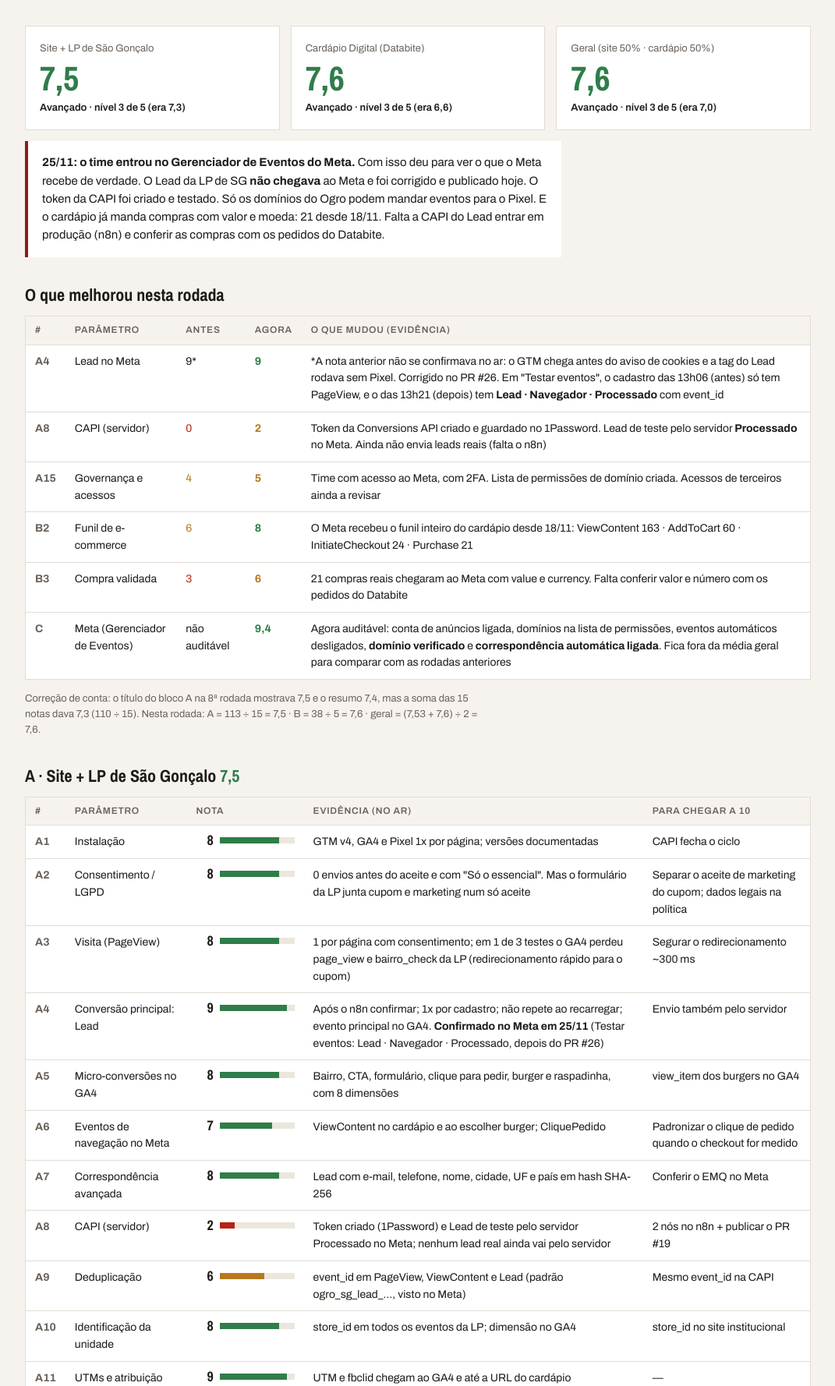
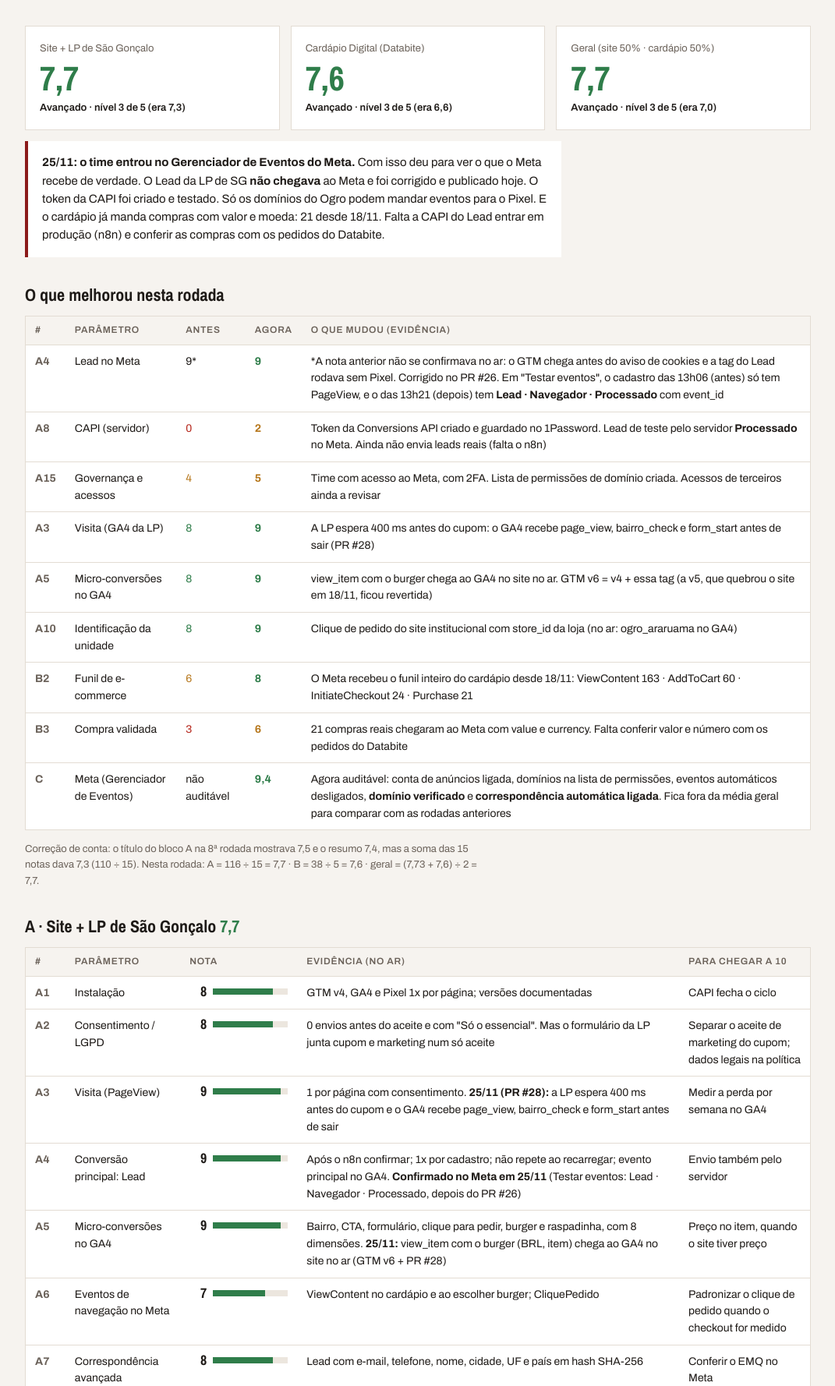
Before and after one commit to dev-seven7/ogro-auditoria-pixel, a plain HTML site: page index.html in a window 1280 px wide. Shown: the part 235-2013 px from the top of the page at 78% size, without its empty margins (104-1175 px from the left). Drawn offline with nearby package versions, Linux system fonts and the light colour scheme.

Commit message:
docs: auditoria 9ª rodada · bloco A 7,7 (view_item no GA4, store_id no site, GA4 da LP) · geral 7,7
Co-Authored-By: Claude Opus 5.5 <noreply@anthropic.com>

```diff
--- a/index.html
+++ b/index.html
@@ -63,9 +63,9 @@ footer{font-size:12px;color:var(--muted);border-top:1px solid var(--line);paddin
 
 <section>
   <div class="tiles">
-    <div class="tile"><span class="lbl">Site + LP de São Gonçalo</span><span class="num hi">7,5</span><span class="lvl">Avançado · nível 3 de 5 (era 7,3)</span></div>
+    <div class="tile"><span class="lbl">Site + LP de São Gonçalo</span><span class="num hi">7,7</span><span class="lvl">Avançado · nível 3 de 5 (era 7,3)</span></div>
     <div class="tile"><span class="lbl">Cardápio Digital (Databite)</span><span class="num hi">7,6</span><span class="lvl">Avançado · nível 3 de 5 (era 6,6)</span></div>
-    <div class="tile"><span class="lbl">Geral (site 50% · cardápio 50%)</span><span class="num hi">7,6</span><span class="lvl">Avançado · nível 3 de 5 (era 7,0)</span></div>
+    <div class="tile"><span class="lbl">Geral (site 50% · cardápio 50%)</span><span class="num hi">7,7</span><span class="lvl">Avançado · nível 3 de 5 (era 7,0)</span></div>
   </div>
   <div class="lead-box"><p><strong>25/11: o time entrou no Gerenciador de Eventos do Meta.</strong> Com isso deu para ver o que o Meta recebe de verdade. O Lead da LP de SG <strong>não chegava</strong> ao Meta e foi corrigido e publicado hoje. O token da CAPI foi criado e testado. Só os domínios do Ogro podem mandar eventos para o Pixel. E o cardápio já manda compras com valor e moeda: 21 desde 18/11. Falta a CAPI do Lead entrar em produção (n8n) e conferir as compras com os pedidos do Databite.</p></div>
 </section>
@@ -78,35 +78,38 @@ footer{font-size:12px;color:var(--muted);border-top:1px solid var(--line);paddin
       <tr><td class="id">A4</td><td>Lead no Meta</td><td>9*</td><td class="hi"><strong>9</strong></td><td>*A nota anterior não se confirmava no ar: o GTM chega antes do aviso de cookies e a tag do Lead rodava sem Pixel. Corrigido no PR #26. Em "Testar eventos", o cadastro das 13h06 (antes) só tem PageView, e o das 13h21 (depois) tem <strong>Lead · Navegador · Processado</strong> com event_id</td></tr>
       <tr><td class="id">A8</td><td>CAPI (servidor)</td><td class="lo">0</td><td class="mid"><strong>2</strong></td><td>Token da Conversions API criado e guardado no 1Password. Lead de teste pelo servidor <strong>Processado</strong> no Meta. Ainda não envia leads reais (falta o n8n)</td></tr>
       <tr><td class="id">A15</td><td>Governança e acessos</td><td class="mid">4</td><td class="mid"><strong>5</strong></td><td>Time com acesso ao Meta, com 2FA. Lista de permissões de domínio criada. Acessos de terceiros ainda a revisar</td></tr>
+      <tr><td class="id">A3</td><td>Visita (GA4 da LP)</td><td class="hi">8</td><td class="hi"><strong>9</strong></td><td>A LP espera 400 ms antes do cupom: o GA4 recebe page_view, bairro_check e form_start antes de sair (PR #28)</td></tr>
+      <tr><td class="id">A5</td><td>Micro-conversões no GA4</td><td class="hi">8</td><td class="hi"><strong>9</strong></td><td>view_item com o burger chega ao GA4 no site no ar. GTM v6 = v4 + essa tag (a v5, que quebrou o site em 18/11, ficou revertida)</td></tr>
+      <tr><td class="id">A10</td><td>Identificação da unidade</td><td class="hi">8</td><td class="hi"><strong>9</strong></td><td>Clique de pedido do site institucional com store_id da loja (no ar: ogro_araruama no GA4)</td></tr>
       <tr><td class="id">B2</td><td>Funil de e-commerce</td><td class="mid">6</td><td class="hi"><strong>8</strong></td><td>O Meta recebeu o funil inteiro do cardápio desde 18/11: ViewContent 163 · AddToCart 60 · InitiateCheckout 24 · Purchase 21</td></tr>
       <tr><td class="id">B3</td><td>Compra validada</td><td class="lo">3</td><td class="mid"><strong>6</strong></td><td>21 compras reais chegaram ao Meta com value e currency. Falta conferir valor e número com os pedidos do Databite</td></tr>
       <tr><td class="id">C</td><td>Meta (Gerenciador de Eventos)</td><td>não auditável</td><td class="hi"><strong>9,4</strong></td><td>Agora auditável: conta de anúncios ligada, domínios na lista de permissões, eventos automáticos desligados, <strong>domínio verificado</strong> e <strong>correspondência automática ligada</strong>. Fica fora da média geral para comparar com as rodadas anteriores</td></tr>
     </tbody>
   </table></div>
-  <p class="note">Correção de conta: o título do bloco A na 8ª rodada mostrava 7,5 e o resumo 7,4, mas a soma das 15 notas dava 7,3 (110 ÷ 15). Nesta rodada: A = 113 ÷ 15 = 7,5 · B = 38 ÷ 5 = 7,6 · geral = (7,53 + 7,6) ÷ 2 = 7,6.</p>
+  <p class="note">Correção de conta: o título do bloco A na 8ª rodada mostrava 7,5 e o resumo 7,4, mas a soma das 15 notas dava 7,3 (110 ÷ 15). Nesta rodada: A = 116 ÷ 15 = 7,7 · B = 38 ÷ 5 = 7,6 · geral = (7,73 + 7,6) ÷ 2 = 7,7.</p>
 </section>
 
 <section>
-  <h2>A · Site + LP de São Gonçalo <span class="hi">7,5</span></h2>
-  <!-- 9ª rodada: 8+8+8+9+8+7+8+2+6+8+9+9+9+9+5 = 113 / 15 = 7,53 -->
+  <h2>A · Site + LP de São Gonçalo <span class="hi">7,7</span></h2>
+  <!-- 9ª rodada: 8+8+9+9+9+7+8+2+6+9+9+9+9+9+5 = 116 / 15 = 7,73 -->
   <div class="tbl"><table>
     <thead><tr><th>#</th><th>Parâmetro</th><th>Nota</th><th>Evidência (no ar)</th><th>Para chegar a 10</th></tr></thead>
     <tbody>
       <tr><td class="id">A1</td><td>Instalação</td><td class="sc"><span class="bar" style="--v:8;--c:var(--good)"><b>8</b><i></i></span></td><td>GTM v4, GA4 e Pixel 1x por página; versões documentadas</td><td>CAPI fecha o ciclo</td></tr>
       <tr><td class="id">A2</td><td>Consentimento / LGPD</td><td class="sc"><span class="bar" style="--v:8;--c:var(--good)"><b>8</b><i></i></span></td><td>0 envios antes do aceite e com "Só o essencial". Mas o formulário da LP junta cupom e marketing num só aceite</td><td>Separar o aceite de marketing do cupom; dados legais na política</td></tr>
-      <tr><td class="id">A3</td><td>Visita (PageView)</td><td class="sc"><span class="bar" style="--v:8;--c:var(--good)"><b>8</b><i></i></span></td><td>1 por página com consentimento; em 1 de 3 testes o GA4 perdeu page_view e bairro_check da LP (redirecionamento rápido para o cupom)</td><td>Segurar o redirecionamento ~300 ms</td></tr>
+      <tr><td class="id">A3</td><td>Visita (PageView)</td><td class="sc"><span class="bar" style="--v:9;--c:var(--good)"><b>9</b><i></i></span></td><td>1 por página com consentimento. <strong>25/11 (PR #28):</strong> a LP espera 400 ms antes do cupom e o GA4 recebe page_view, bairro_check e form_start antes de sair</td><td>Medir a perda por semana no GA4</td></tr>
       <tr><td class="id">A4</td><td>Conversão principal: Lead</td><td class="sc"><span class="bar" style="--v:9;--c:var(--good)"><b>9</b><i></i></span></td><td>Após o n8n confirmar; 1x por cadastro; não repete ao recarregar; evento principal no GA4. <strong>Confirmado no Meta em 25/11</strong> (Testar eventos: Lead · Navegador · Processado, depois do PR #26)</td><td>Envio também pelo servidor</td></tr>
-      <tr><td class="id">A5</td><td>Micro-conversões no GA4</td><td class="sc"><span class="bar" style="--v:8;--c:var(--good)"><b>8</b><i></i></span></td><td>Bairro, CTA, formulário, clique para pedir, burger e raspadinha, com 8 dimensões</td><td>view_item dos burgers no GA4</td></tr>
+      <tr><td class="id">A5</td><td>Micro-conversões no GA4</td><td class="sc"><span class="bar" style="--v:9;--c:var(--good)"><b>9</b><i></i></span></td><td>Bairro, CTA, formulário, clique para pedir, burger e raspadinha, com 8 dimensões. <strong>25/11:</strong> view_item com o burger (BRL, item) chega ao GA4 no site no ar (GTM v6 + PR #28)</td><td>Preço no item, quando o site tiver preço</td></tr>
       <tr><td class="id">A6</td><td>Eventos de navegação no Meta</td><td class="sc"><span class="bar" style="--v:7;--c:var(--good)"><b>7</b><i></i></span></td><td>ViewContent no cardápio e ao escolher burger; CliquePedido</td><td>Padronizar o clique de pedido quando o checkout for medido</td></tr>
       <tr><td class="id">A7</td><td>Correspondência avançada</td><td class="sc"><span class="bar" style="--v:8;--c:var(--good)"><b>8</b><i></i></span></td><td>Lead com e-mail, telefone, nome, cidade, UF e país em hash SHA-256</td><td>Conferir o EMQ no Meta</td></tr>
       <tr><td class="id">A8</td><td>CAPI (servidor)</td><td class="sc"><span class="bar" style="--v:2;--c:var(--bad)"><b>2</b><i></i></span></td><td>Token criado (1Password) e Lead de teste pelo servidor Processado no Meta; nenhum lead real ainda vai pelo servidor</td><td>2 nós no n8n + publicar o PR #19</td></tr>
       <tr><td class="id">A9</td><td>Deduplicação</td><td class="sc"><span class="bar" style="--v:6;--c:var(--warn)"><b>6</b><i></i></span></td><td>event_id em PageView, ViewContent e Lead (padrão ogro_sg_lead_…, visto no Meta)</td><td>Mesmo event_id na CAPI</td></tr>
-      <tr><td class="id">A10</td><td>Identificação da unidade</td><td class="sc"><span class="bar" style="--v:8;--c:var(--good)"><b>8</b><i></i></span></td><td>store_id em todos os eventos da LP; dimensão no GA4</td><td>store_id no site institucional</td></tr>
+      <tr><td class="id">A10</td><td>Identificação da unidade</td><td class="sc"><span class="bar" style="--v:9;--c:var(--good)"><b>9</b><i></i></span></td><td>store_id em todos os eventos da LP; dimensão no GA4. <strong>25/11 (PR #28):</strong> o clique de pedido do site institucional leva o store_id da loja (testado no ar: ogro_araruama no GA4)</td><td>Mesmo id de loja no site e no Databite</td></tr>
       <tr><td class="id">A11</td><td>UTMs e atribuição</td><td class="sc"><span class="bar" style="--v:9;--c:var(--good)"><b>9</b><i></i></span></td><td>UTM e fbclid chegam ao GA4 e até a URL do cardápio</td><td>—</td></tr>
       <tr><td class="id">A12</td><td>Entre domínios</td><td class="sc"><span class="bar" style="--v:9;--c:var(--good)"><b>9</b><i></i></span></td><td>Link do cardápio com _gl e UTM</td><td>—</td></tr>
       <tr><td class="id">A13</td><td>Ruído</td><td class="sc"><span class="bar" style="--v:9;--c:var(--good)"><b>9</b><i></i></span></td><td>Sem eventos automáticos do Meta (desligados no Gerenciador); só domínios do Ogro na lista de permissões</td><td>—</td></tr>
       <tr><td class="id">A14</td><td>Configuração do GA4</td><td class="sc"><span class="bar" style="--v:9;--c:var(--good)"><b>9</b><i></i></span></td><td>14 meses, 8 dimensões, eventos principais, filtro de desenvolvedor</td><td>Público de remarketing</td></tr>
-      <tr><td class="id">A15</td><td>Governança e acessos</td><td class="sc"><span class="bar" style="--v:5;--c:var(--warn)"><b>5</b><i></i></span></td><td>Ativos na conta do cliente e versões documentadas; time com acesso ao Meta (2FA) desde 25/11; token da CAPI só no cofre; acessos de terceiros ainda a revisar</td><td>Revisar acessos de terceiros</td></tr>
+      <tr><td class="id">A15</td><td>Governança e acessos</td><td class="sc"><span class="bar" style="--v:5;--c:var(--warn)"><b>5</b><i></i></span></td><td>Ativos na conta do cliente e versões documentadas; time com acesso ao Meta (2FA) desde 25/11; token da CAPI só no cofre. Levantamento de acessos feito em 25/11 (Meta, GTM e GA4): 6 de 8 acessos do GTM/GA4 são da agência anterior, um deles uma conta de serviço administradora; no Meta, 7 de 8 com acesso total e 1 sem 2FA</td><td>Decisão da Manu sobre a agência anterior; remover ou reduzir os acessos</td></tr>
     </tbody>
   </table></div>
 </section>
@@ -150,7 +153,7 @@ footer{font-size:12px;color:var(--muted);border-top:1px solid var(--line);paddin
     <tbody>
       <tr><td><strong class="lo">P0</strong></td><td>CAPI do Lead em produção: 2 nós no n8n lendo o token do 1Password, teste com test_event_code, publicar o PR #19</td><td>Matheus + Victor</td><td>A8 2 → 9 · A9 6 → 9 · Site+LP 7,5 → ~8,2</td></tr>
       <tr><td><strong class="lo">P0</strong></td><td>Cruzar as 21 compras do Meta com os pedidos do Databite (valor, desconto, número)</td><td>Victor + loja</td><td>B3 6 → 9 · Cardápio 7,6 → ~8,2</td></tr>
-      <tr><td><strong class="mid">P1</strong></td><td>Publicar o PR #25 (aceite de marketing separado + GA4 antes do cupom)</td><td>Victor</td><td>A2 e A3 8 → 9</td></tr>
+      <tr><td><strong class="mid">P1</strong></td><td>Conferir se a planilha do n8n aceita coluna nova e publicar o PR #25 (aceite de marketing separado)</td><td>Matheus + Victor</td><td>A2 8 → 9</td></tr>
       <tr><td><strong class="mid">P1</strong></td><td>Revisão dos acessos de terceiros</td><td>Manu</td><td>A15 5 → 8</td></tr>
       <tr><td><strong>P2</strong></td><td>Dados legais na política; view_item no GA4; público de remarketing; ler o EMQ no Meta</td><td>Igor / Victor</td><td>A2, A5, A14 → 10</td></tr>
     </tbody>
@@ -170,7 +173,7 @@ footer{font-size:12px;color:var(--muted);border-top:1px solid var(--line);paddin
       <tr><td>Databite com aviso próprio (aviso duplo)</td><td>7,4</td><td>6,2</td><td>6,8</td></tr>
       <tr><td>7ª rodada (20/11, manhã)</td><td>7,4</td><td>6,2</td><td>6,8</td></tr>
       <tr><td>Aviso único no cardápio (20/11)</td><td>7,4</td><td>6,6</td><td>7,0</td></tr>
-      <tr><td><strong>9ª rodada · acesso ao Meta, Lead corrigido, CAPI testada (25/11)</strong></td><td><strong class="hi">7,5</strong></td><td><strong class="hi">7,6</strong></td><td><strong class="hi">7,6</strong></td></tr>
+      <tr><td><strong>9ª rodada · acesso ao Meta, Lead corrigido, CAPI testada (25/11)</strong></td><td><strong class="hi">7,7</strong></td><td><strong class="hi">7,6</strong></td><td><strong class="hi">7,7</strong></td></tr>
     </tbody>
   </table></div>
 </section>
```
